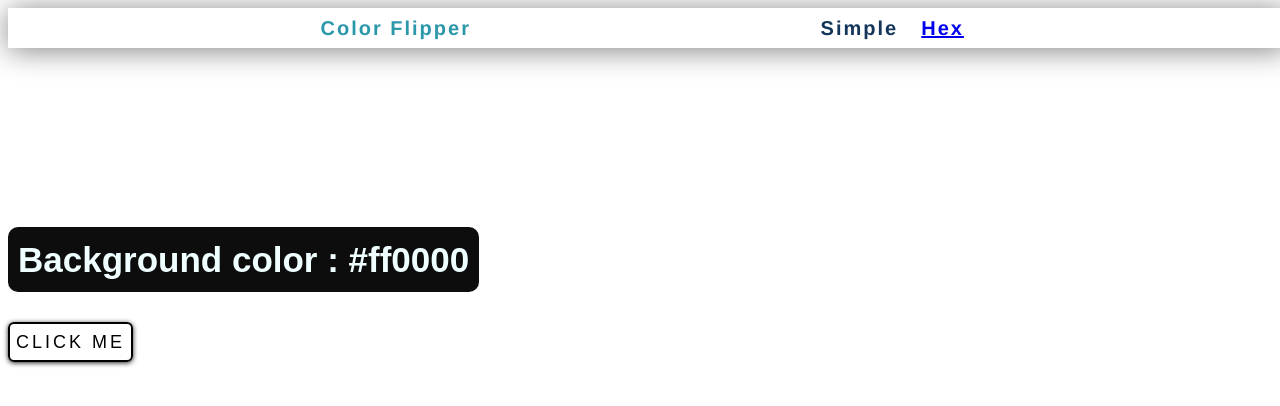
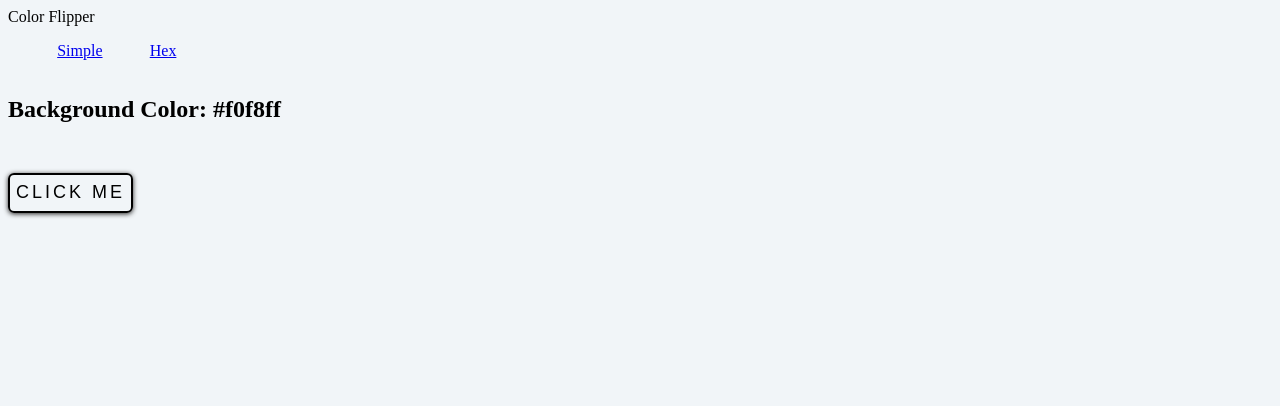
Before and after one commit to Gbengashowunmi/firstrealjs.io, a plain HTML site: page index.html in a window 1280 px wide. Drawn offline with Linux system fonts and the light colour scheme.

Commit message:
Update index.html

```diff
--- a/index.html
+++ b/index.html
@@ -4,33 +4,27 @@
     <meta charset="UTF-8">
     <meta http-equiv="X-UA-Compatible" content="IE=edge">
     <meta name="viewport" content="width=device-width, initial-scale=1.0">
-    <title>Color Flipper / Simple</title>
+    <title>Color || Flipper</title>
     <link rel="stylesheet" href="style.css">
 </head>
 
-<body id="background">
-    <div class="header">
-        <div id="color">
-            <h1>Color Flipper</h1>
+
+<body>
+    <div class="head">
+        <div id="title">Color Flipper</div>
+        <div id="code">
+            <p> <a id="simple" href="index.html">Simple</a></p>
+            <p> <a id="hex" href="hex.html">Hex</a> </p>
         </div>
-        <div id="code">
-            <h1 id="simp">Simple</h1>
-            <h1 id="hex"><a href="Index2.html">Hex</a></h1>
-        </div>
-
     </div>
+    <main>
+        <div id="color-code">
+        <h2 id="color-name">Background Color: #f0f8ff </h2>
+        <button id="button">CLICK ME</button>
+    </div>
+    </main>
 
 
-
-    <main>
-        <div class="bgrnd">
-           <p id="backgroundtext">Background color : #ff0000</p>
-        </div>
-    </main>
-
-    <button id="button" type="button" name="color" value="#ff0000">CLICK ME</button>
-
-    <script src="script.js"></script>
+<script src="script.js"></script>
 </body>
-
 </html>
```
